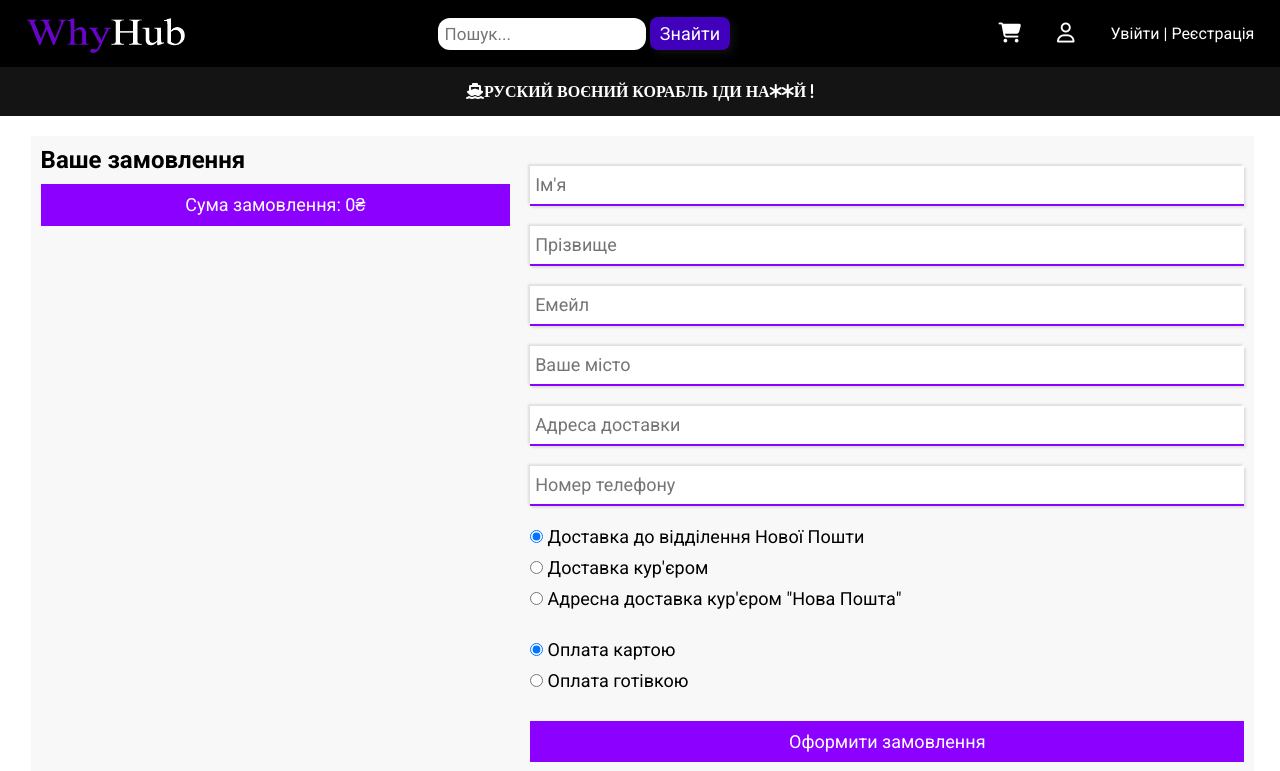
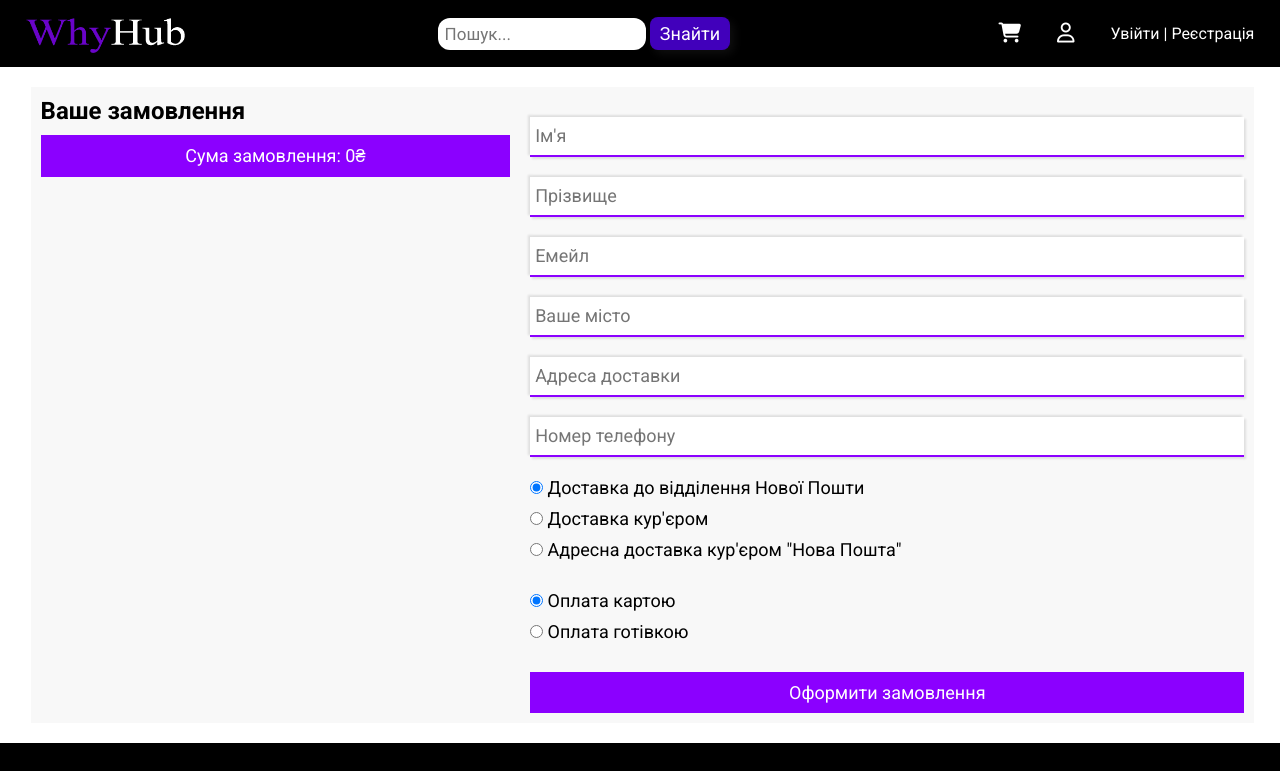
Before and after one commit to BohdaR/WhyHub, a Django app: page /orders/create/ in a window 1280 px wide. Shown: the top 771 px of the page. Run offline with Django 4.2, Linux system fonts and the light colour scheme; some libraries are stand-ins or nearby versions.

Commit message:
deleted information about russian warship

```diff
--- a/orders/views.py
+++ b/orders/views.py
@@ -5,6 +5,7 @@ from .models import OrderItem
 from .forms import OrderCreateForm
 from django.views.generic import FormView
 from cart.cart import Cart
+from django.db.models import Q, F
 
 
 class OrderCreate(FormView):
@@ -29,7 +30,7 @@ class OrderCreate(FormView):
                                      quantity=item['quantity'])
 
             product = Product.objects.get(id=item['product'].id)
-            product.stock = item['product'].stock - item['quantity']
+            product.stock = F('stock') - item['quantity']
 
             if item['product'].stock - item['quantity'] == 0:
                 product.available = False
--- a/shop/templates/shop/base.html
+++ b/shop/templates/shop/base.html
@@ -63,9 +63,6 @@
                     <div class="burger_categories"></div>
                 </nav>
             </div>
-        </div>
-        <div class="korable">
-            <p><i class="fa-solid fa-ship">РУСКИЙ ВОЄНИЙ КОРАБЛЬ ІДИ НА**Й !</i></p>
         </div>
     </header>
     <main class="main_color">
--- a/shop/utils.py
+++ b/shop/utils.py
@@ -1,4 +1,3 @@
-from .models import *
 from cart.forms import *
 
 
--- a/shop/views.py
+++ b/shop/views.py
@@ -1,6 +1,8 @@
 from django.contrib.auth import logout, login
 from django.contrib.auth.views import LoginView
 from django.shortcuts import redirect
+
+from .models import *
 from .utils import *
 from .forms import *
 from django.views.generic import ListView, DetailView, CreateView
```
